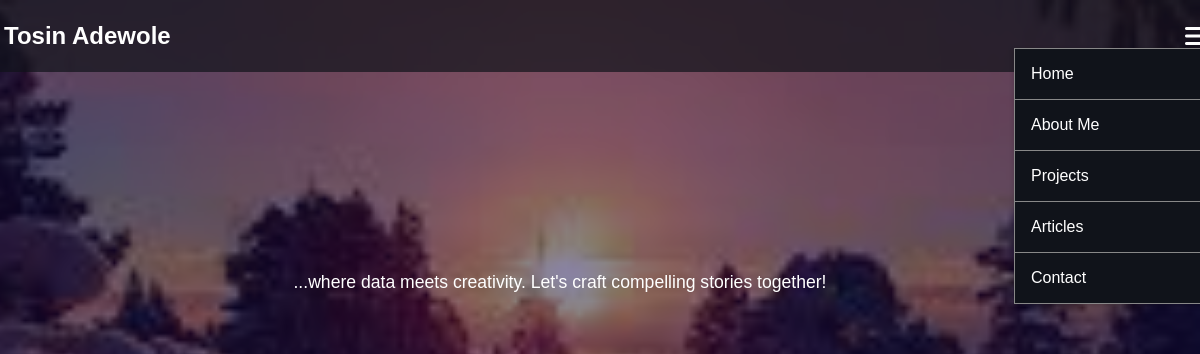
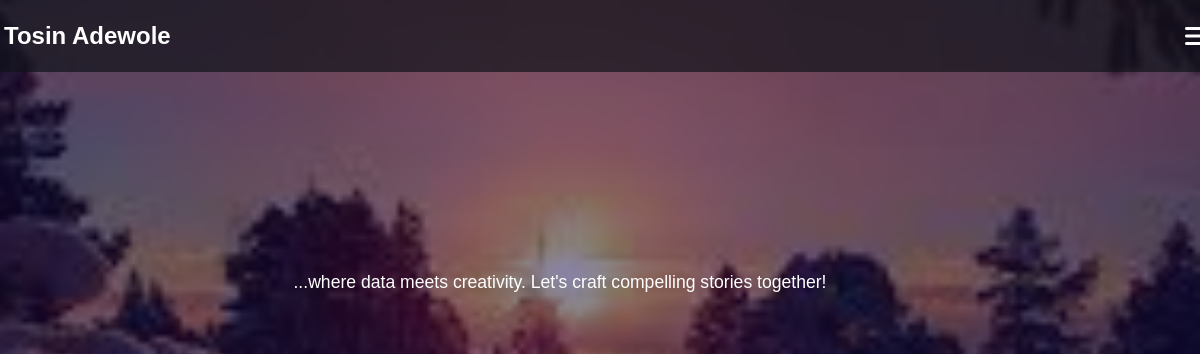
Before and after one commit to tosin-adewole/tosin-adewole.github.io, a plain HTML site: page index.html in a window 1280 px wide. Shown: the top 354 px of the page, 80-1280 px from the left. Drawn offline with Linux system fonts and the light colour scheme.

Commit message:
150317Update index.html

```diff
--- a/index.html
+++ b/index.html
@@ -63,12 +63,14 @@
         .toggle {
   cursor: pointer;
   margin-right: 10px;
+  position: absolute;
+  right: 1em;
 }
         .toggle i {
             font-size: 24px;
         }
         .menu {
-            display: block;
+  display: none; /* Change from block to none */
   background: #10131A;
   position: absolute;
   top: 3em;
@@ -444,6 +446,8 @@ setInterval(cycleExpertise, 3000);
 function toggleMenu() {
   if (toggle.classList.contains('active')) {
     closeMenu();
+  } else {
+    openMenu();
   }
 }
 
```
Lines whose indentation alone changed are shown as unchanged.
